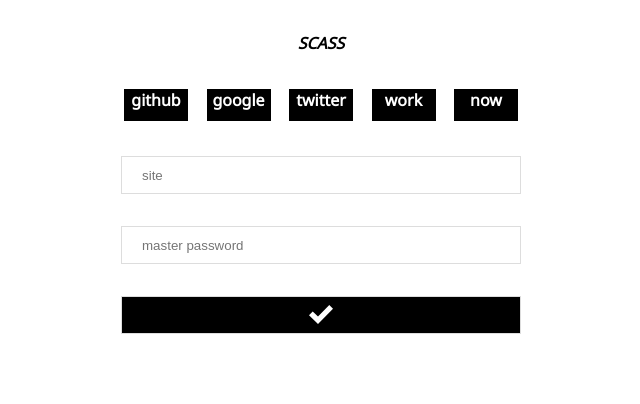
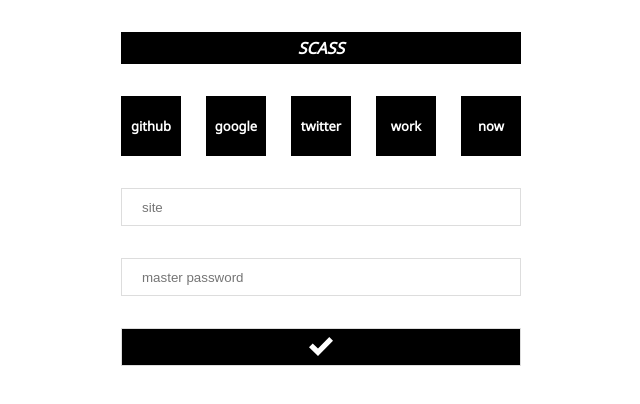
Before and after one commit to MartinKnopf/scass, a website: page public/index.html in a window 1280 px wide. Shown: the whole page, without its empty margins (319-959 px from the left). Drawn offline with Linux system fonts and the light colour scheme.

Commit message:
tweaking pwa for ios

```diff
--- a/package.json
+++ b/package.json
@@ -11,7 +11,7 @@
   },
   "repository": "",
   "scripts": {
-    "start": "node app.js",
+    "start": "mocha --timeout 10000 && node app.js",
     "test": "mocha"
   },
   "devDependencies": {
--- a/public/index.html
+++ b/public/index.html
@@ -15,6 +15,7 @@
     <link rel="icon" type="image/png" sizes="16x16" href="/img/favicon-16x16.png">
     <link rel="icon" type="image/png" sizes="32x32" href="/img/favicon-32x32.png">
     <link rel="icon" type="image/png" sizes="96x96" href="/img/favicon-96x96.png">
+		<link rel="apple-touch-icon" sizes="512x512" href="/img/icon-512x512.png">
 
 		<link rel="manifest" href="/manifest.json">
 
@@ -31,11 +32,11 @@
 			<h1>SCASS</h1>
 
 			<div class="sites">
-				<span onclick="fill('github')">github</span>
-				<span onclick="fill('google')">google</span>
-				<span onclick="fill('twitter')">twitter</span>
-				<span onclick="fill('work')">work</span>
-				<span onclick="fill('now')">now</span>
+				<span class="site-container"><span class="site" onclick="fill('github')">github</span></span>
+				<span class="site-container"><span class="site" onclick="fill('google')">google</span></span>
+				<span class="site-container"><span class="site" onclick="fill('twitter')">twitter</span></span>
+				<span class="site-container"><span class="site" onclick="fill('work')">work</span></span>
+				<span class="site-container"><span class="site" onclick="fill('now')">now</span></span>
 			</div>
 
       <div>
@@ -72,7 +73,7 @@
       document.submitform = () => {
 				let payload = {
 					apiVersion: '1',
-					/payload: document.getElementById('site').value + document.getElementById('master-password').value
+					payload: document.getElementById('site').value + document.getElementById('master-password').value
 				}
 
 				fetch('/', { method: 'POST', headers: { 'Content-Type': 'application/json' }, body: JSON.stringify(payload)})
--- a/public/style.css
+++ b/public/style.css
@@ -16,6 +16,9 @@
 	font-style: italic;
 	font-weight: bold;
 	font-size: 16px;
+	color: #fff;
+	background-color: #000;
+	line-height: 32px;
 }
 
 div {
@@ -40,18 +43,19 @@
 	font-size: 16px;
 }
 
-.sites span {
-	margin: 3px 3px;
-	width: 64px;
-	height: 32px;
+.site-container {
+	width: 60px;
+	height: 60px;
+	display: flex;
+	align-items: center;
 	color: #fff;
 	background-color: #000;
 	font-weight: bold;
-	transition: transform .1s ease-in-out;
+	justify-content: center;
+	font-size: 13px;
 }
 
-.sites span:hover {
-	transform: scale(1.2);
+.site {
 }
 
 input {
```
Also changed, not shown: test/test.js (+1 -0 lines), public/img/icon-192x192.png (added), public/img/icon-512x512.png (added), public/manifest.json, spritesheet.svg, 1 other file.
